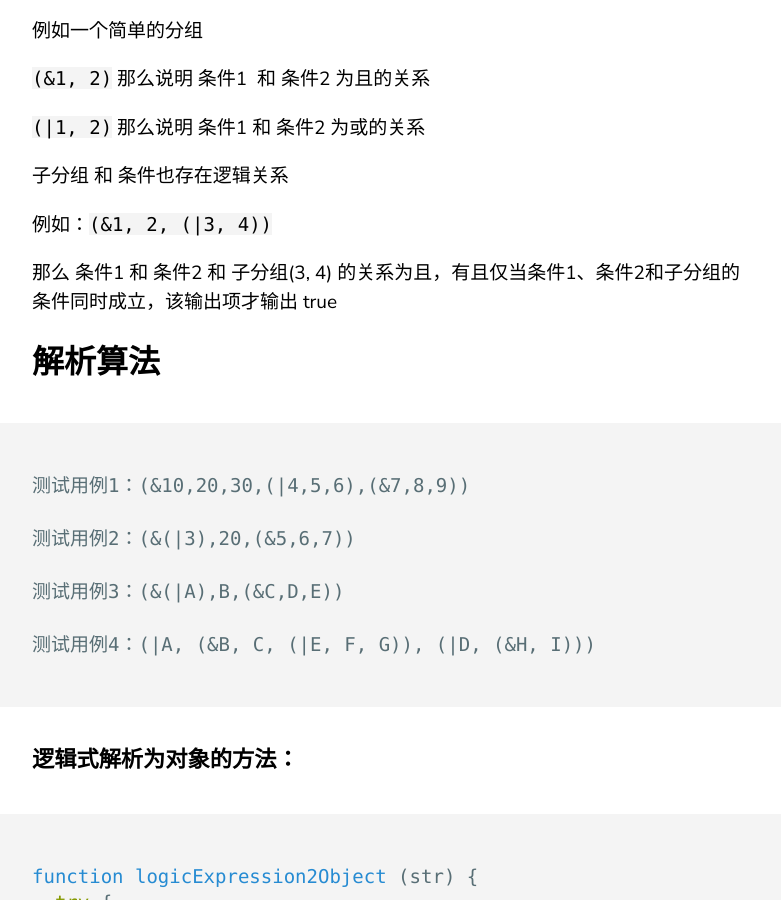
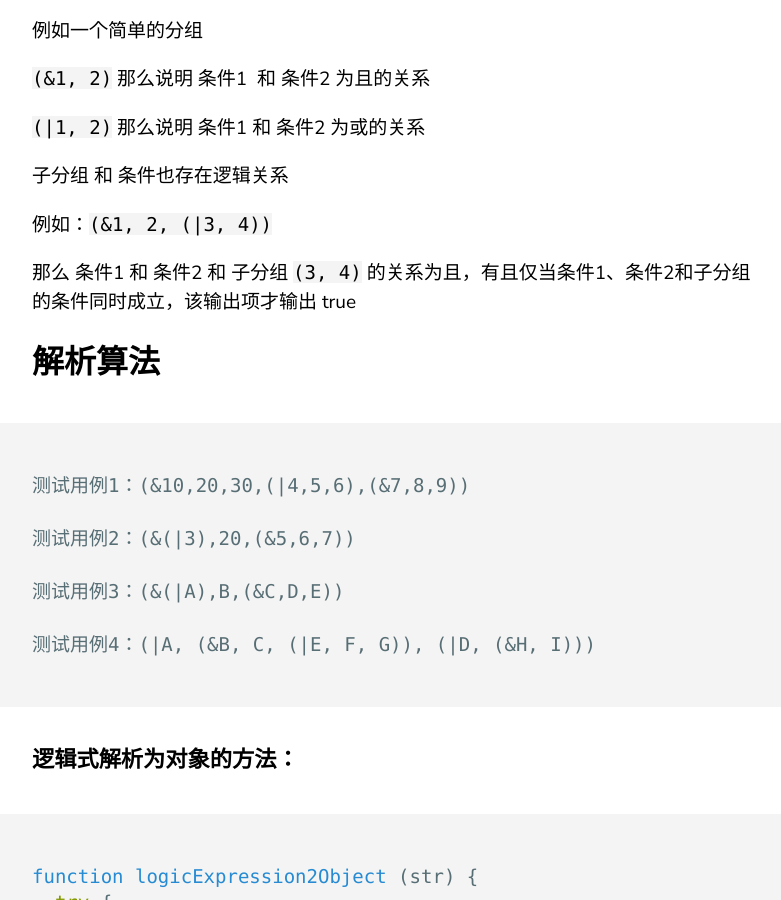
Before and after one commit to bilibiliou/bilibiliou.github.io, a Jekyll site: the page built from _posts/Algorithm/2019-11-22-logic-tree.markdown, in a window 1280 px wide and 900 px high, scrolled down 1346 px. Shown: the whole window, without its empty margins (68-849 px from the left). Built offline with Jekyll 4.4.1, drawn with Linux system fonts in a browser that asks for light colours.

Commit message:
new version

```diff
--- a/_posts/Algorithm/2019-11-22-logic-tree.markdown
+++ b/_posts/Algorithm/2019-11-22-logic-tree.markdown
@@ -11,7 +11,8 @@
 
 ![img](https://bilibiliou.github.io/assets/img/logic_tree.png)
 
-如图，我们可以用这种前缀表达式： `(|A, (&B, C, (|E, F, G)), (|D, (&H, I)))`
+如图，我们可以用这种前缀表达式：
+`(|A, (&B, C, (|E, F, G)), (|D, (&H, I)))`
 对逻辑如上逻辑节点进行表达
 
 ## 概念
@@ -34,7 +35,7 @@
 
 例如：`(&1, 2, (|3, 4))`
 
-那么 条件1 和 条件2 和 子分组(3, 4) 的关系为且，有且仅当条件1、条件2和子分组的条件同时成立，该输出项才输出 true
+那么 条件1 和 条件2 和 子分组 `(3, 4)` 的关系为且，有且仅当条件1、条件2和子分组的条件同时成立，该输出项才输出 true
 
 ## 解析算法
 
```
